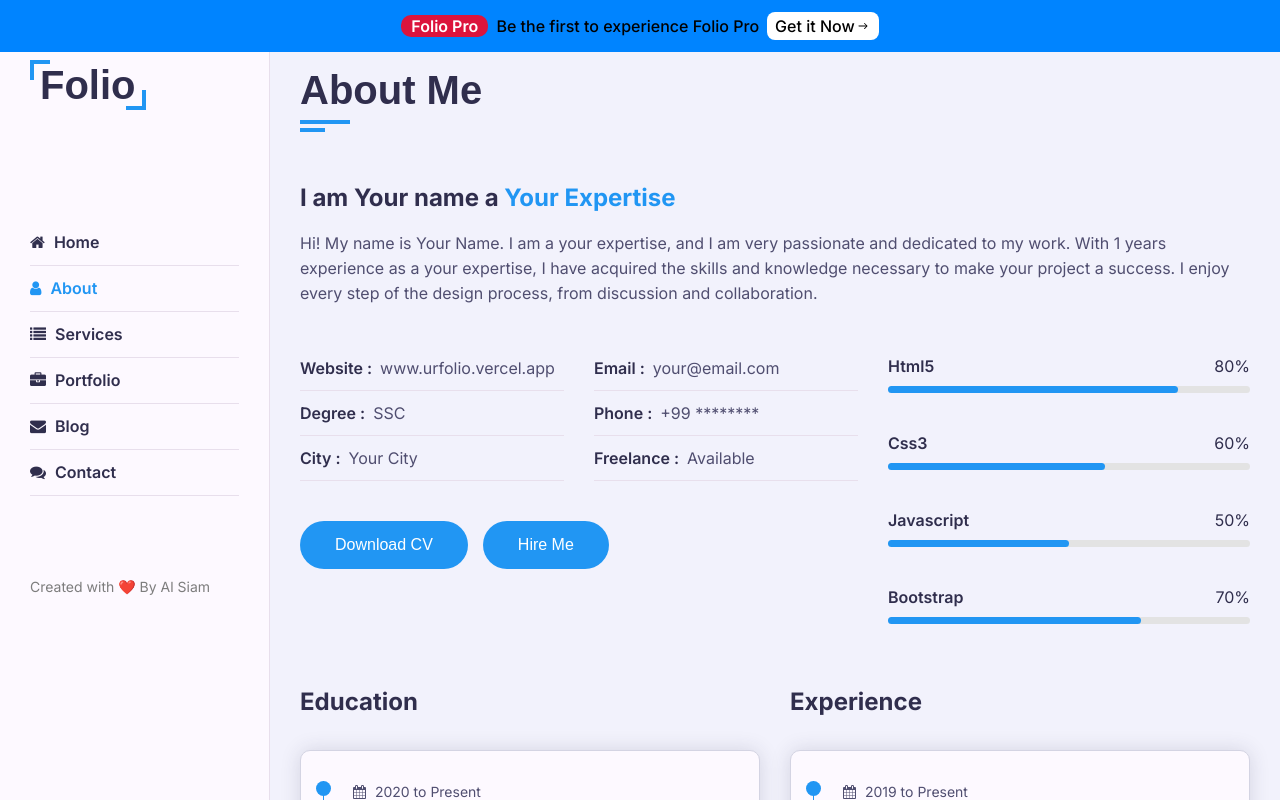
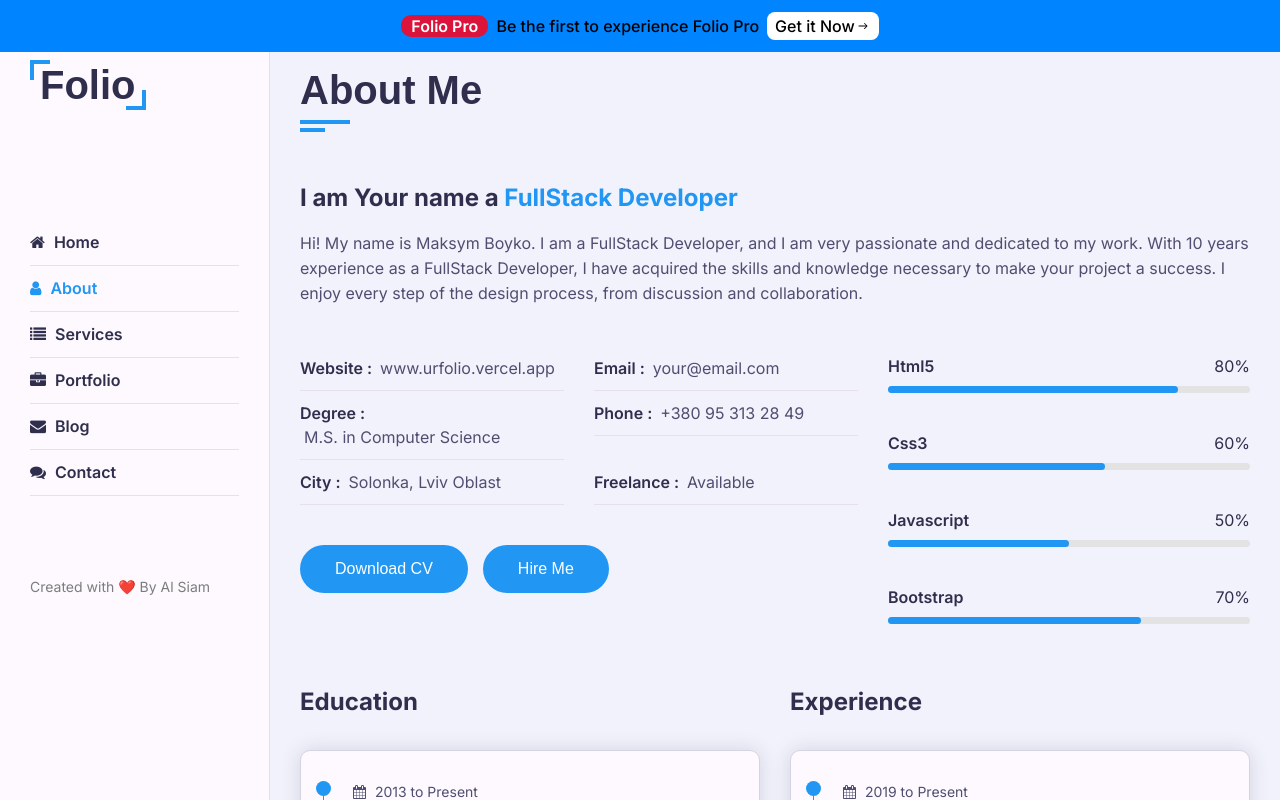
Before and after one commit to zappat/potofolio, a Next.js app: page /about in a window 1280 px wide. Built offline with nearby package versions, Linux system fonts and the light colour scheme.

Commit message:
updated user info

```diff
--- a/src/app/about/page.tsx
+++ b/src/app/about/page.tsx
@@ -15,12 +15,12 @@ const About: NextPage = () => {
               <div className="row">
                 <div className="about-text padd-15">
                   <h2>
-                    I am Your name a <span>Your Expertise</span>
+                    I am Your name a <span>FullStack Developer</span>
                   </h2>
                   <p>
-                    Hi! My name is Your Name. I am a your expertise, and I am
-                    very passionate and dedicated to my work. With 1 years
-                    experience as a your expertise, I have acquired the skills and
+                    Hi! My name is Maksym Boyko. I am a FullStack Developer, and I am
+                    very passionate and dedicated to my work. With 10 years
+                    experience as a FullStack Developer, I have acquired the skills and
                     knowledge necessary to make your project a success. I enjoy
                     every step of the design process, from discussion and
                     collaboration.
@@ -42,17 +42,17 @@ const About: NextPage = () => {
                     </div>
                     <div className="info-item padd-15">
                       <p>
-                        Degree : <span>SSC</span>
+                        Degree : <span>M.S. in Computer Science</span>
                       </p>
                     </div>
                     <div className="info-item padd-15">
                       <p>
-                        Phone : <span>+99 ********</span>
+                        Phone : <span>+380 95 313 28 49</span>
                       </p>
                     </div>
                     <div className="info-item padd-15">
                       <p>
-                        City : <span>Your City</span>
+                        City : <span>Solonka, Lviv Oblast</span>
                       </p>
                     </div>
                     <div className="info-item padd-15">
@@ -123,15 +123,15 @@ const About: NextPage = () => {
                         <div className="timeline-item">
                           <div className="circle-dot" />
                           <h6 className="timeline-date">
-                            <i className="fa fa-calendar" /> 2020 to Present
+                            <i className="fa fa-calendar" /> 2013 to Present
                           </h6>
                           <h4 className="timeline-title">
                             Self Taught (Programming)
                           </h4>
                           <p className="timeline-text">
-                            Since 2020 I started to learn Programming. I have
+                            Since 2013 I started to learn Programming. I have
                             learn Html, Css, Sass, JavaScript, Bootstrap. Now I
-                            am a Professional Web Designer..
+                            am a Senior FullStack Developer..
                           </p>
                         </div>
                         {/* Timeline Item end */}
```
